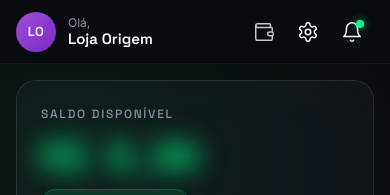
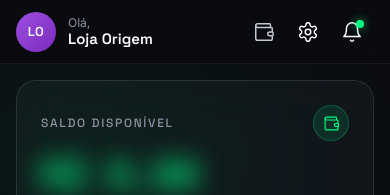
Before and after one commit to henriqueMontalione/kiro, a React (Vite) app in the folder frontend/kiro-dashboard/: page /resumo in a window 390 px wide. Shown: the top 195 px of the page. Built offline with nearby package versions, Linux system fonts and the light colour scheme; no server answers; what @creit.tech/stellar-wallets-kit, @stellar/stellar-sdk would draw is missing.

Commit message:
Frontend[UI]: (Mobile) - Show balance in BRL and add wallet icon when disconnected

```diff
--- a/frontend/kiro-dashboard/src/components/mobile/MobileBalanceCard.tsx
+++ b/frontend/kiro-dashboard/src/components/mobile/MobileBalanceCard.tsx
@@ -1,10 +1,10 @@
-import { Eye, EyeOff, RefreshCw, Sparkles } from 'lucide-react';
+import { Eye, EyeOff, RefreshCw, Sparkles, Wallet } from 'lucide-react';
 import { Card } from '../Card';
 import { Button } from '../Button';
 import { YIELD_APY_LABEL } from '@/lib/mocks';
 import { useWallet } from '@/context/WalletContext';
 import { useDashboard } from '@/context/DashboardContext';
-import { formatBRL } from '@/lib/stellar';
+import { useQuote } from '@/context/QuoteContext';
 
 interface MobileBalanceCardProps {
   onReceive: () => void;
@@ -13,15 +13,17 @@ interface MobileBalanceCardProps {
 export function MobileBalanceCard({ onReceive }: MobileBalanceCardProps) {
   const { isConnected, balance } = useWallet();
   const { valuesHidden, toggleValuesHidden, refresh, isRefreshing } = useDashboard();
+  const { formatTesouroAsBRL } = useQuote();
 
-  const displayBalance = isConnected && balance !== null ? formatBRL(balance) : 'R$ 0,00';
+  const displayBalance =
+    isConnected && balance !== null ? formatTesouroAsBRL(balance) : 'R$ 0,00';
   const isBlurred = !isConnected || valuesHidden;
 
   return (
     <Card>
       <div className="flex items-center justify-between mb-3">
         <span className="k-eyebrow">Saldo Disponível</span>
-        {isConnected && (
+        {isConnected ? (
           <div className="flex items-center gap-1">
             <button
               type="button"
@@ -43,6 +45,20 @@ export function MobileBalanceCard({ onReceive }: MobileBalanceCardProps) {
             >
               {valuesHidden ? <EyeOff size={18} strokeWidth={1.6} /> : <Eye size={18} strokeWidth={1.6} />}
             </button>
+          </div>
+        ) : (
+          <div
+            className="inline-flex items-center justify-center rounded-full flex-shrink-0"
+            style={{
+              width: 36,
+              height: 36,
+              background: 'rgba(0,255,135,0.10)',
+              border: '1px solid rgba(0,255,135,0.22)',
+              color: 'var(--kiro-green)',
+            }}
+            aria-hidden="true"
+          >
+            <Wallet size={17} strokeWidth={1.6} />
           </div>
         )}
       </div>
```
